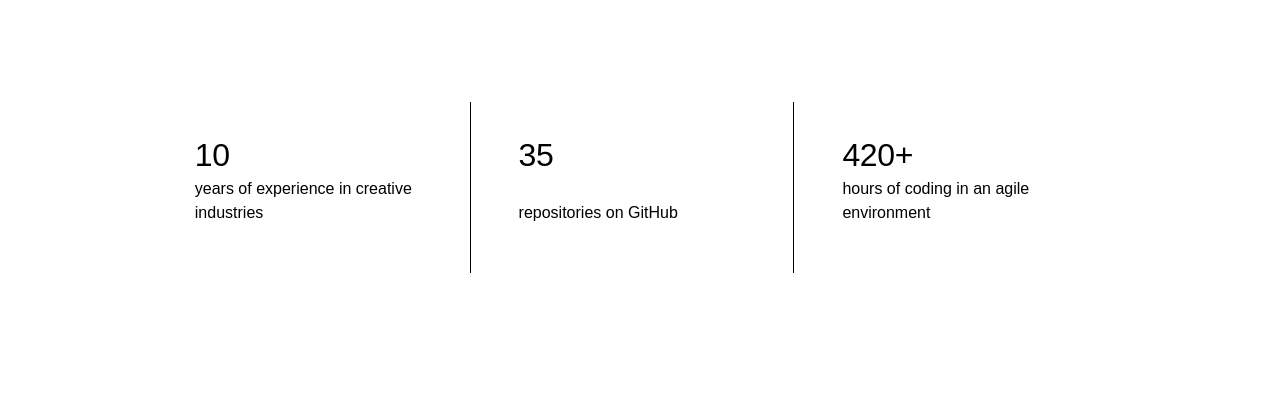
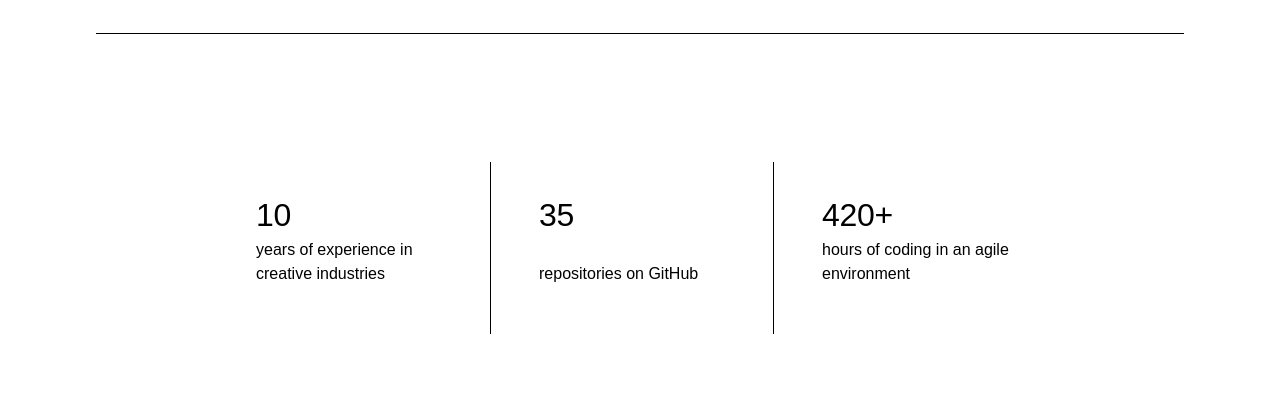
Before and after one commit to KatieHill-Fr-Gr/portfolio-frontend, a React (Vite) app: page /about in a window 1280 px wide. Shown: the part 1702-2118 px from the top of the page. Built offline with nearby package versions, Linux system fonts and the light colour scheme; no server answers; a web font is replaced by a local one.

Commit message:
Content spacing css added

```diff
--- a/src/styles/layout.css
+++ b/src/styles/layout.css
@@ -6,7 +6,7 @@
 
 :root {
   --section-spacing: 0rem;
-  --content-padding: 2rem;
+  --content-padding: 4rem 4rem;
 }
 
 html {
@@ -57,7 +57,7 @@ p {
   display: flex;
   flex-direction: column;
   justify-content: center;
-  padding: 1rem var(--content-padding);
+  padding: 1rem;
   margin: auto 0;
   gap: 0.5rem;
   height: 100vh;
@@ -82,7 +82,7 @@ p {
   display: flex;
   flex-direction: column;
   text-align: left;
-  padding: 4rem 0;
+  padding: var(--content-padding);
   margin: 2rem;
   gap: 5rem;
 }
```
